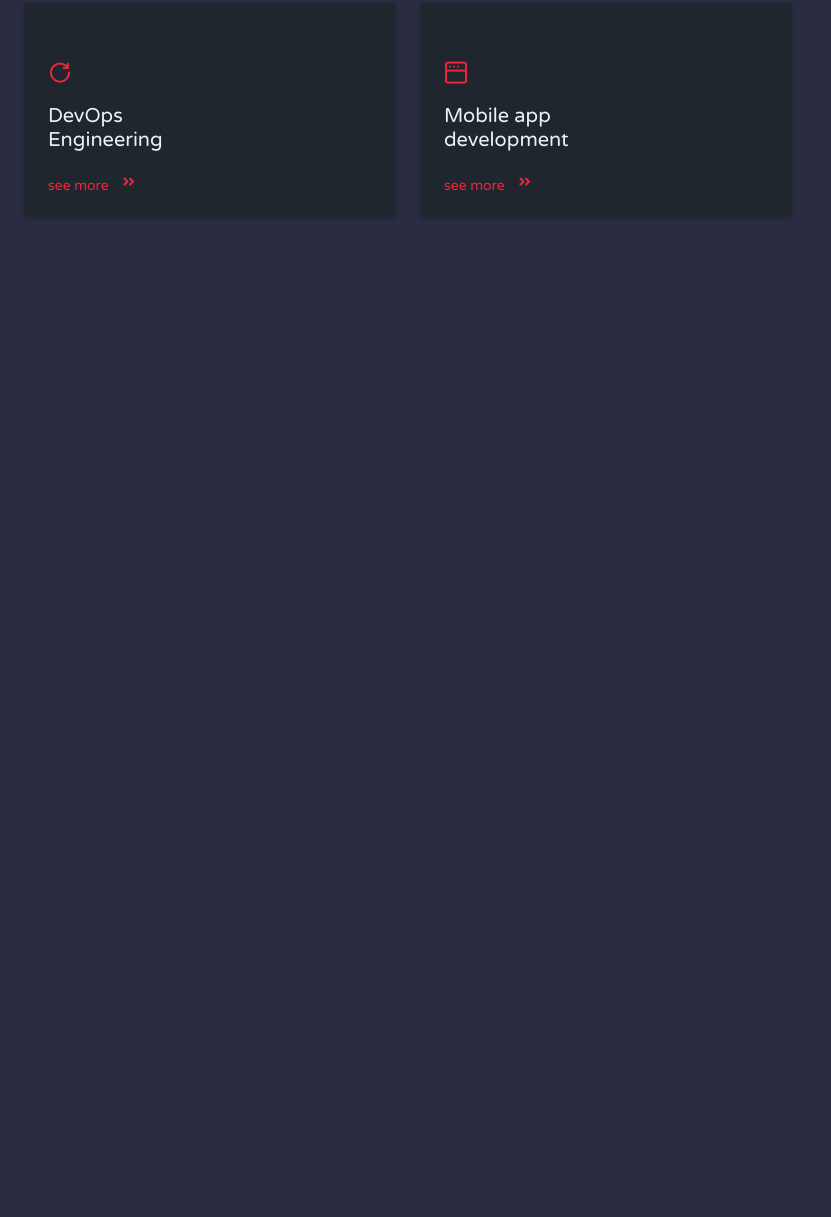
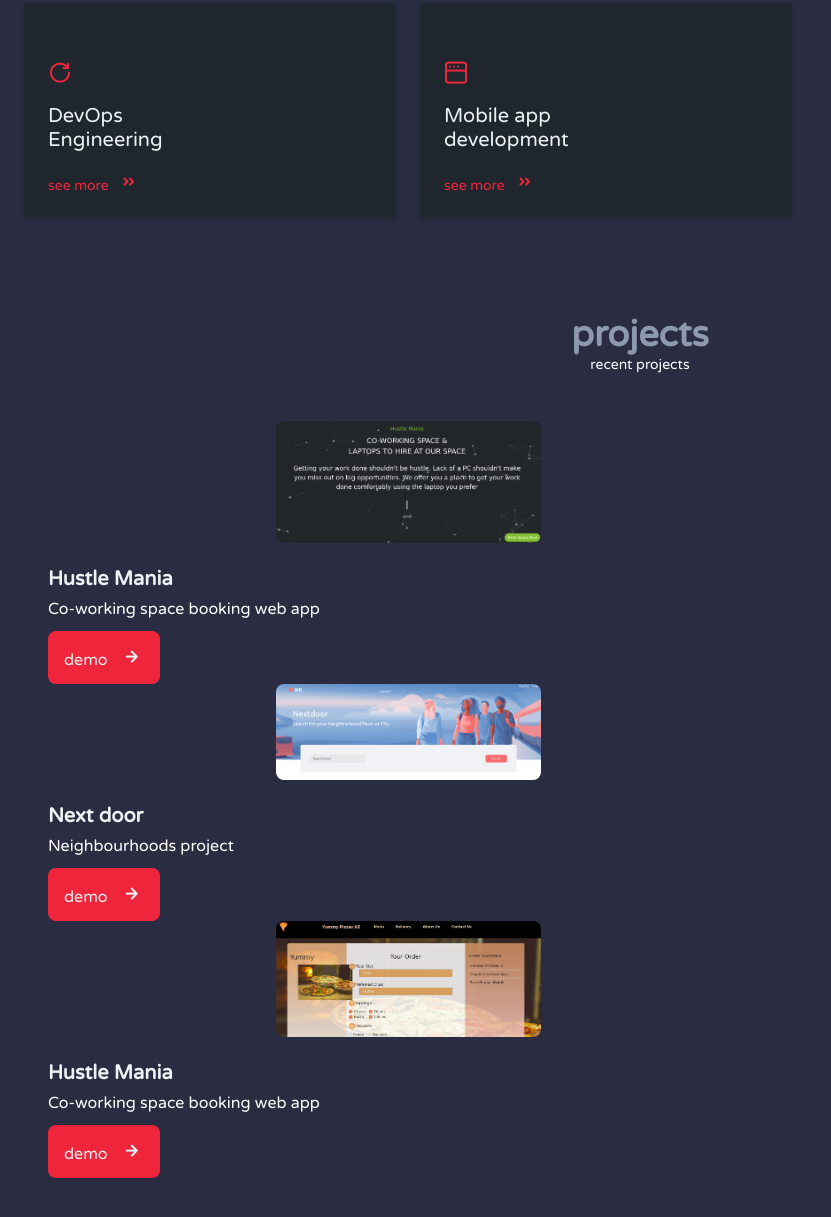
Before and after one commit to NessaAz/portfolio2, a plain HTML site: page index.html in a window 1280 px wide. Shown: the part 2638-3855 px from the top of the page, without its empty margins (0-831 px from the left). Before the commit the page ends 2967 px from the top, so only its background shows below. Drawn offline with nearby package versions, Linux system fonts and the light colour scheme.

Commit message:
add project samples and styling

```diff
--- a/index.html
+++ b/index.html
@@ -818,6 +818,57 @@
         </section>
 
         <!-- Projects -->
+        <section class="projects section" id="projects">
+            <h2 class="section-title">projects</h2>
+            <span class="section-subtitle">recent projects</span>
+
+            <div class="project-container container">
+                <div>
+                    <!-- project 1 -->
+                    <div class="project-content grid">
+                        <img src="images/hustle.png" alt="space booking web app" class="project-img">
+
+                        <div class="project-data">
+                            <h3 class="project-title">Hustle Mania</h3>
+                            <p class="project-descr">
+                                Co-working space booking web app
+                            </p>
+                            <a href="#" class="button button-flex button-small project-button">
+                                demo <i class="uil uil-arrow-right button-icon"></i>
+                            </a>
+                        </div>
+                    </div>
+                    <!-- project 2 -->
+                    <div class="project-content grid">
+                        <img src="images/nextdoor.png" alt="neighbourhoods project" class="project-img">
+
+                        <div class="project-data">
+                            <h3 class="project-title">Next door</h3>
+                            <p class="project-descr">
+                                Neighbourhoods project
+                            </p>
+                            <a href="#" class="button button-flex button-small project-button">
+                                demo <i class="uil uil-arrow-right button-icon"></i>
+                            </a>
+                        </div>
+                    </div>
+                    <!-- project 3 -->
+                    <div class="project-content grid">
+                        <img src="images/yummypizza.png" alt="pizza delivery app" class="project-img">
+
+                        <div class="project-data">
+                            <h3 class="project-title">Hustle Mania</h3>
+                            <p class="project-descr">
+                                Co-working space booking web app
+                            </p>
+                            <a href="#" class="button button-flex button-small project-button">
+                                demo <i class="uil uil-arrow-right button-icon"></i>
+                            </a>
+                        </div>
+                    </div>
+                </div>
+            </div>
+        </section>
 
         <!-- Current Project -->
 
--- a/style.css
+++ b/style.css
@@ -583,9 +583,28 @@ img{
    visibility: visible;
 }
 
-
-
 /* Projects  */
+.project-container{
+    overflow: initial;
+}
+.project-content{
+    padding: 0 1.5rem;
+}
+.project-img{
+    width: 265px;
+    border-radius: .5rem;
+    justify-self: center;
+}
+.project-title{
+    font-size: var(--h3Font);
+    margin-bottom: var(--marginb-5);
+}
+.project-descr{
+    margin-bottom: var(--marginb-75);
+}
+.project-button:hover , .button-icon{
+    transform: translateX(.25rem);
+}
 
 /* Current Project */
 
```
Also changed, not shown: images/hustle.png (added), images/nextdoor.png (added), images/yummypizza.png (added).
